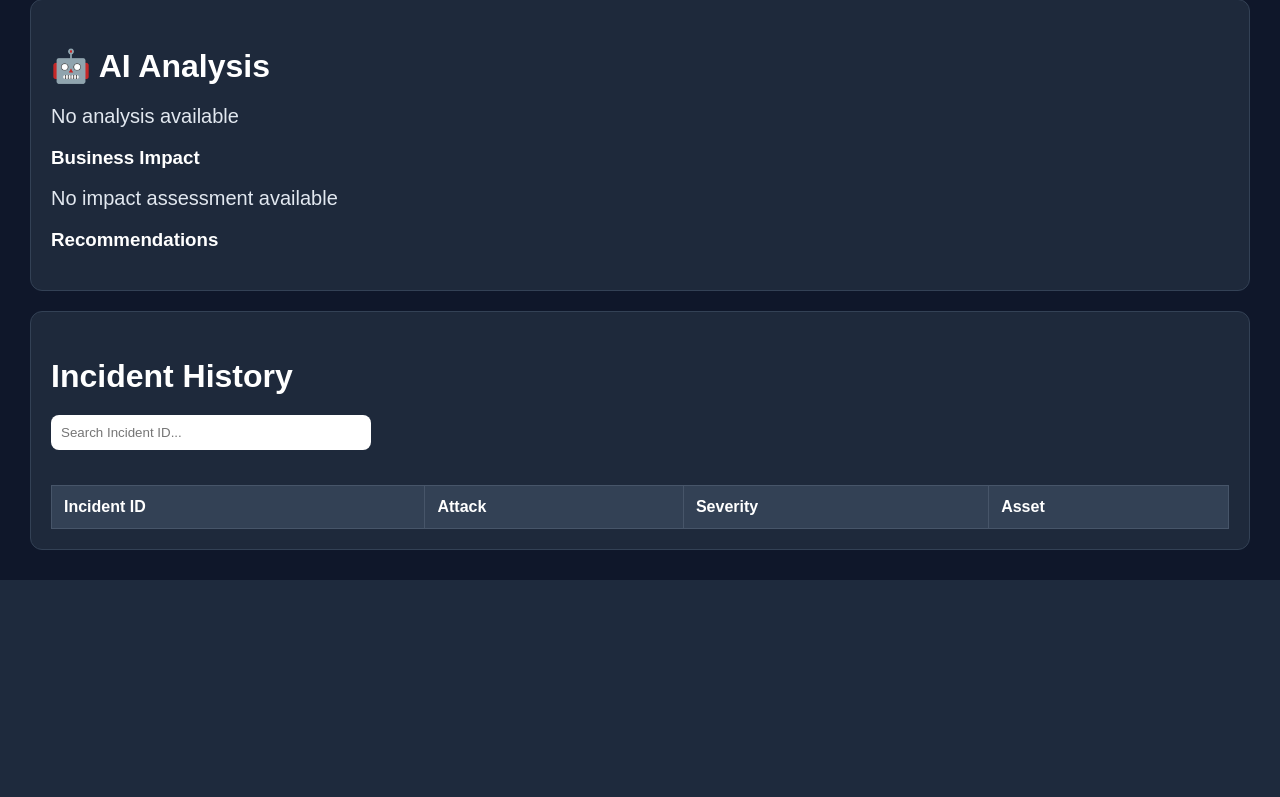
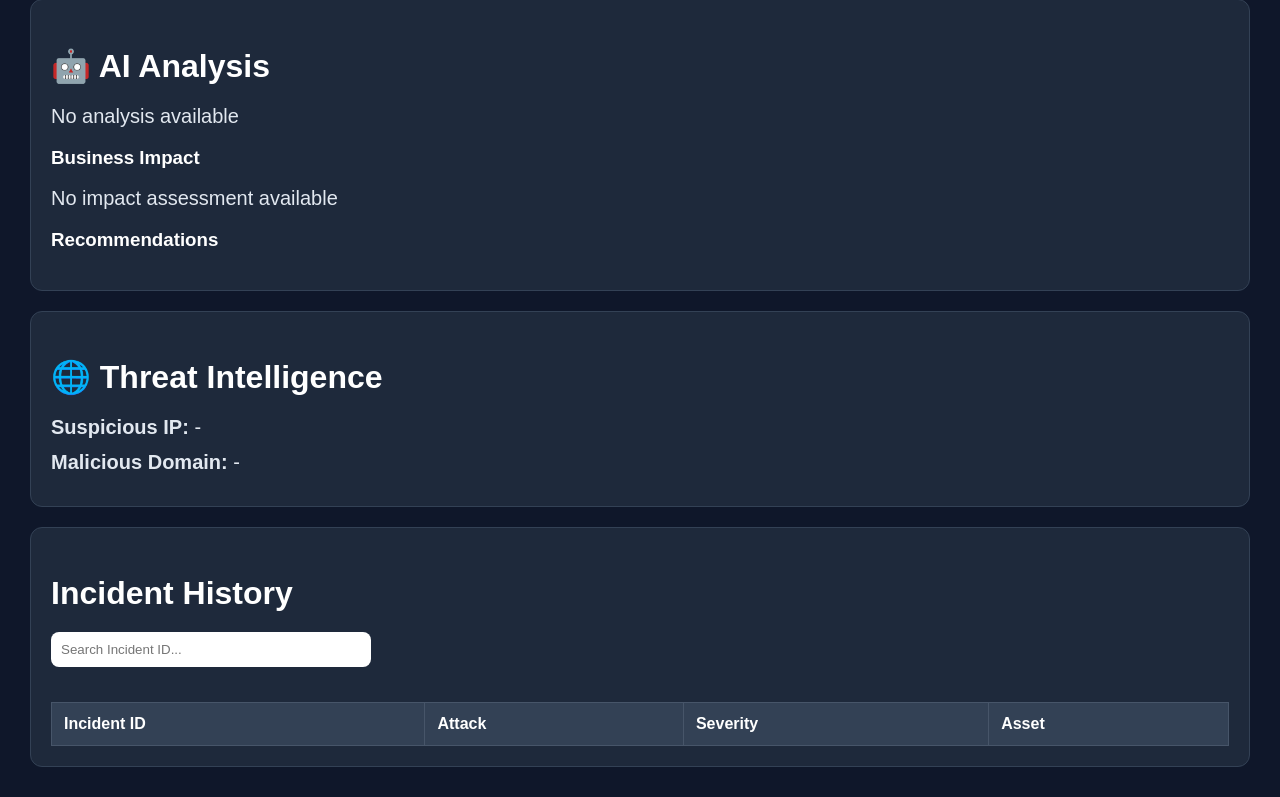
Before and after one commit to AsimSiddiqui1/SentinelX, a Python web app: template backend/templates/index.html in a window 1280 px wide. Shown: the part 1630-2427 px from the top of the page. Before the commit the page ends 2210 px from the top, so only its background shows below. Run offline with Jinja, Linux system fonts and the light colour scheme; the template is opened without the code that fills it, so the values that code supplies are empty.

Commit message:
Update index.html

```diff
--- a/backend/templates/index.html
+++ b/backend/templates/index.html
@@ -290,6 +290,20 @@ th, td {
 
     <div class="card">
 
+    <h2>🌐 Threat Intelligence</h2>
+
+    <p><b>Suspicious IP:</b>
+        <span id="ioc-ip">-</span>
+    </p>
+
+    <p><b>Malicious Domain:</b>
+        <span id="ioc-domain">-</span>
+    </p>
+
+    </div>
+
+    <div class="card">
+
           <h2>Incident History</h2>
 
     <input
@@ -554,6 +568,12 @@ async function launchAttack() {
     document.getElementById("business-impact").textContent =
     data.business_impact;
 
+    document.getElementById("ioc-ip").textContent =
+    data.ioc_ip;
+
+    document.getElementById("ioc-domain").textContent =
+    data.ioc_domain;
+
 const recommendations =
     document.getElementById("ai-recommendations");
 
```
